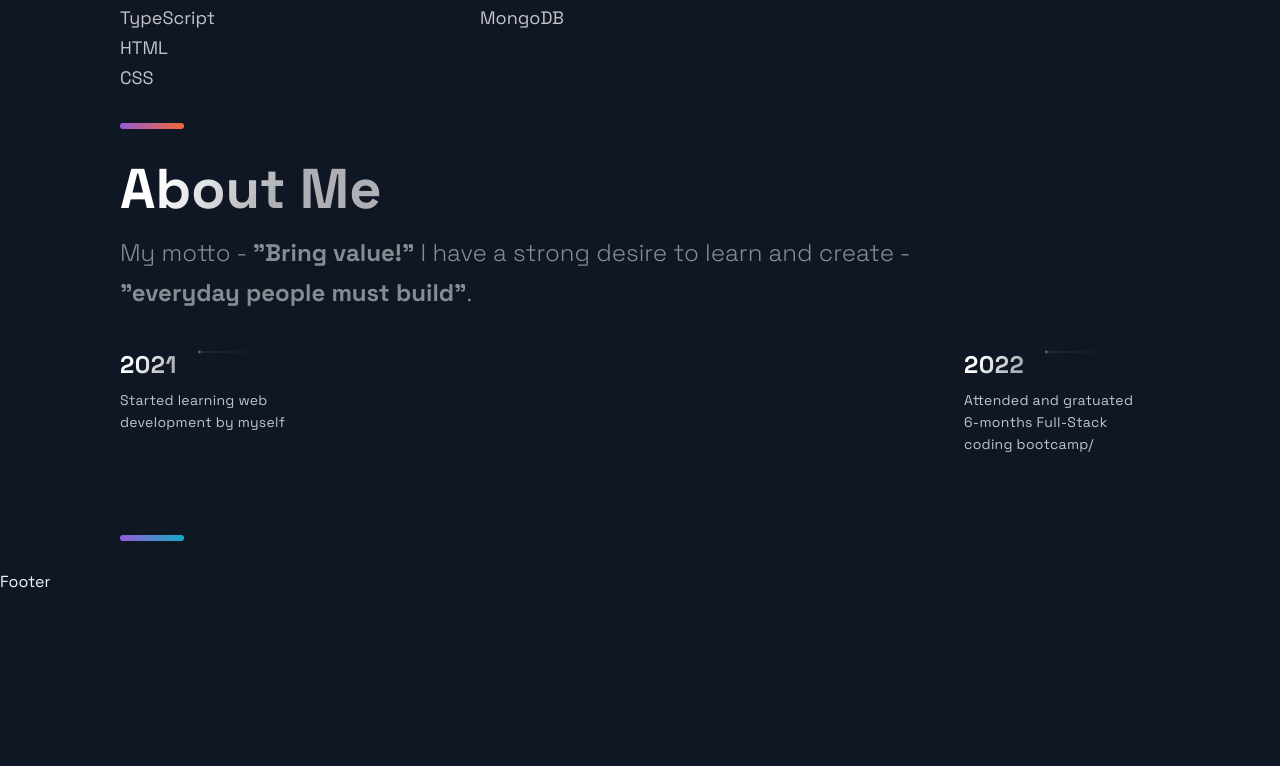
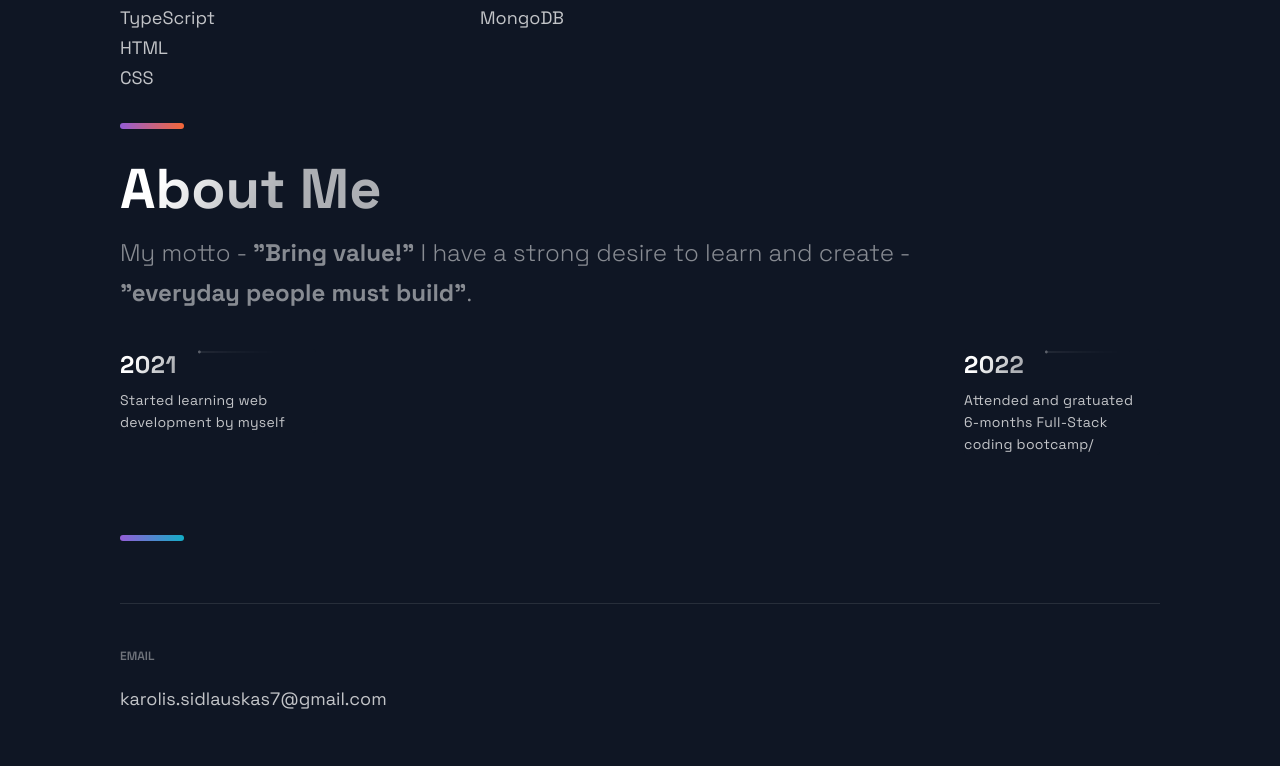
Before and after one commit to HelloWorldItsMeYourProgrammer/Developer-Portfolio, a Next.js app: page / in a window 1280 px wide. Shown: the part 2009-2775 px from the top of the page. Before the commit the page ends 2601 px from the top, so only its background shows below. Built offline with nearby package versions, Linux system fonts and the light colour scheme.

Commit message:
footer done

```diff
--- a/src/components/Footer/Footer.js
+++ b/src/components/Footer/Footer.js
@@ -1,14 +1,44 @@
-import React from 'react';
-import { AiFillGithub, AiFillInstagram, AiFillLinkedin } from 'react-icons/ai';
+import React from "react";
+import { AiFillGithub, AiFillInstagram, AiFillLinkedin } from "react-icons/ai";
 
-import { SocialIcons } from '../Header/HeaderStyles';
-import { CompanyContainer, FooterWrapper, LinkColumn, LinkItem, LinkList, LinkTitle, Slogan, SocialContainer, SocialIconsContainer } from './FooterStyles';
+import { SocialIcons } from "../Header/HeaderStyles";
+import {
+  CompanyContainer,
+  FooterWrapper,
+  LinkColumn,
+  LinkItem,
+  LinkList,
+  LinkTitle,
+  Slogan,
+  SocialContainer,
+  SocialIconsContainer,
+} from "./FooterStyles";
 
 const Footer = () => {
   return (
-    <div>
-      Footer
-    </div>
+    <FooterWrapper>
+      <LinkList>
+        {/* <LinkColumn>
+          <LinkTitle>Call</LinkTitle>
+          <LinkItem href="tel:314-343-3432">314-343-3432</LinkItem>
+        </LinkColumn> */}
+        <LinkColumn>
+          <LinkTitle>Email</LinkTitle>
+          <LinkItem href="mailto:karolis.sidlauskas7@gmail.com">karolis.sidlauskas7@gmail.com</LinkItem>
+        </LinkColumn>
+      </LinkList>
+      <SocialIconsContainer>
+        <CompanyContainer>{/* <Slogan>Innovating one project at a time</Slogan> */}</CompanyContainer>
+        <SocialContainer>
+          <SocialIcons href="https://github.com/HelloWorldItsMeYourProgrammer" target="_blank">
+            <AiFillGithub size="3rem" />
+          </SocialIcons>
+          <SocialIcons href="https://linkedin.com/in/karolis-sidlauskas" target="_blank">
+            <AiFillLinkedin size="3rem" />
+          </SocialIcons>
+        </SocialContainer>
+      </SocialIconsContainer>
+    </FooterWrapper>
   );
 };
 
--- a/src/components/Header/HeaderStyles.js
+++ b/src/components/Header/HeaderStyles.js
@@ -42,7 +42,8 @@ export const Div2 = styled.div`
 export const Div3 = styled.div`
   grid-area: 1 / 5 / 2 / 6;
   display: flex;
-  justify-content: space-around;
+  justify-content: center;
+  // space-around;
   align-items: center;
   @media ${(props) => props.theme.breakpoints.sm} {
     align-items: center;
```
Also changed, not shown: public/images/profile.jpeg (deleted), public/images/projects.jpeg (deleted).
